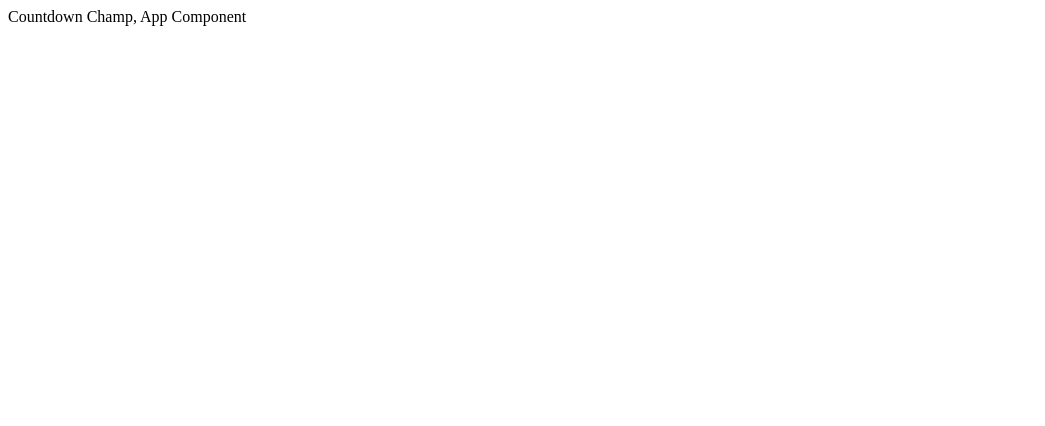
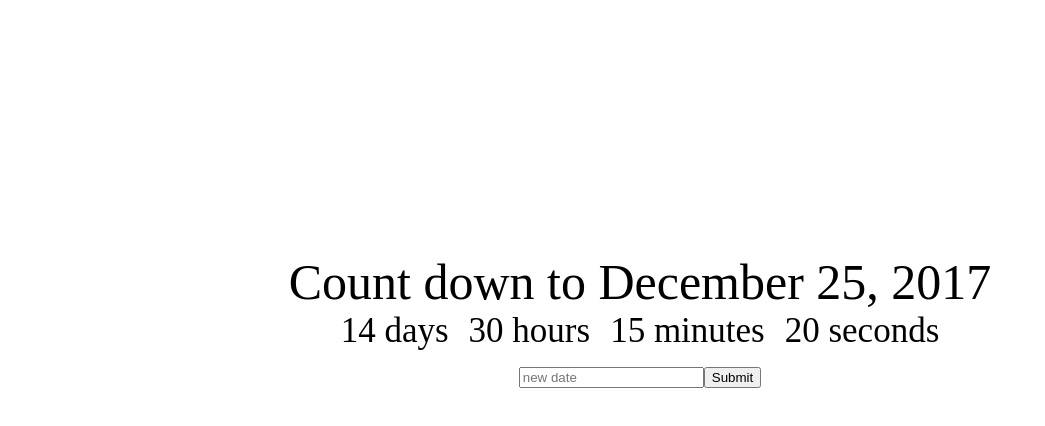
Before and after one commit to nameinan/react, a React (Create React App) app in the folder 16 react app/countdownchamp/: page / in a window 1280 px wide. Shown: the top 426 px of the page, without its empty margins (0-1045 px from the left). Built offline with nearby package versions, Linux system fonts and the light colour scheme.

Commit message:
Add styles to page

```diff
--- /dev/null
+++ b/16 react app/countdownchamp/src/App.css
@@ -0,0 +1,14 @@
+.App{
+  text-align: center;
+  font-size: 35px;
+  margin-top: 20%;
+}
+
+.App-title{
+  font-size: 50px;
+}
+
+.Clock-days,.Clock-hours,.Clock-minutes,.Clock-seconds{
+  display: inline;
+  margin: 10px;
+}
--- a/16 react app/countdownchamp/src/App.jsx
+++ b/16 react app/countdownchamp/src/App.jsx
@@ -1,8 +1,26 @@
 import React, {Component} from 'react';
+import './App.css';
 
 class App extends Component{
   render(){
-    return   <div>Countdown Champ, App Component </div>
+    return (
+
+      <div className="App">
+        <div className="App-title">Count down to December 25, 2017</div>
+        <div>
+          <div className="Clock-days">14 days</div>
+          <div className="Clock-hours">30 hours</div>
+          <div className="Clock-minutes">15 minutes</div>
+          <div className="Clock-seconds">20 seconds</div>
+        </div>
+        <div>
+          <input placeholder="new date" />
+          <button>Submit</button>
+        </div>
+      </div>
+
+
+    )
   }
 }
 
--- a/16 react app/countdownchamp/src/index.js
+++ b/16 react app/countdownchamp/src/index.js
@@ -3,5 +3,5 @@
 import App from './App';
 
 ReactDOM.render(
-  <App></App>, document.getElementById('root')
+  <App/>, document.getElementById('root')
 )
```
